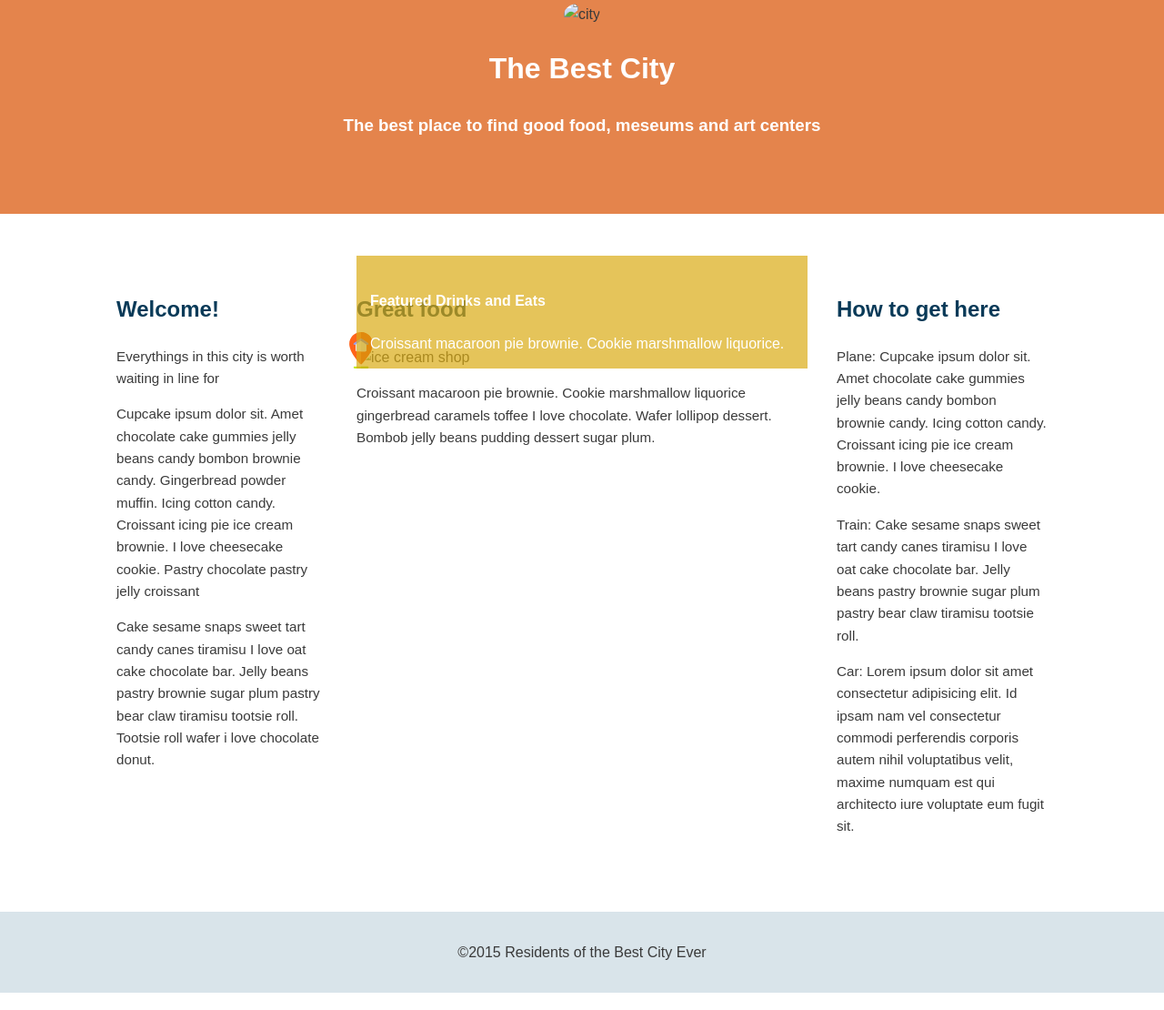
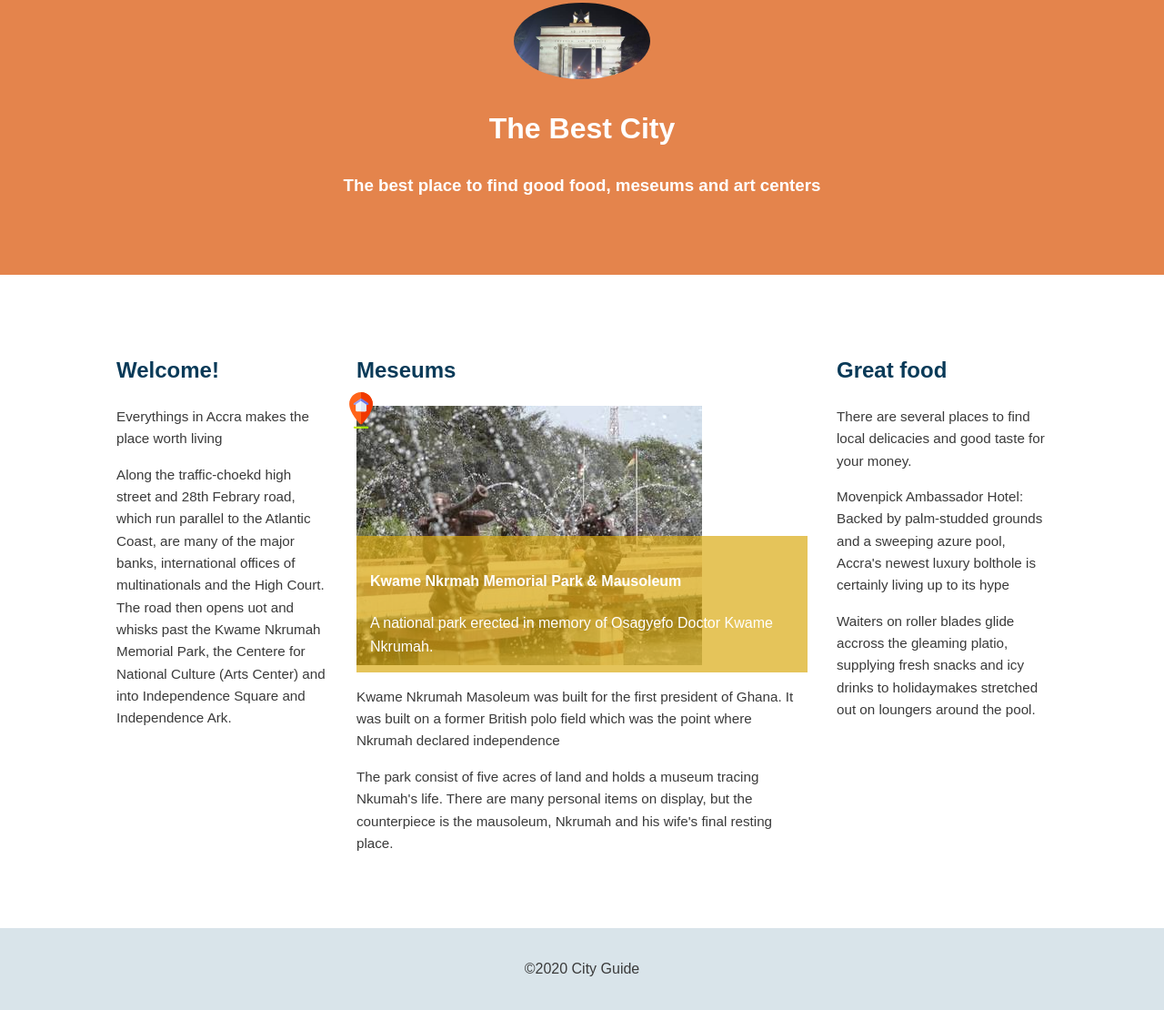
Before and after one commit to richardbentil/city-guide, a website: page src/index.html in a window 1280 px wide. Shown: the part 129-1239 px from the top of the page at 91% size. Drawn offline with nearby package versions, Linux system fonts and the light colour scheme; files that its build step writes are made by us from their sources; files whose address does not match are found by name.

Commit message:
changes were made to the main content

```diff
--- a/src/index.html
+++ b/src/index.html
@@ -20,55 +20,61 @@
                     <li><a href="#">Restaurants</a></li>
                 </ul>
             </div>
-            </header><!--main header-->
+        </header>
+        <!--main header-->
 
         <section class="banner">
-                    <img src="img/city.png" class="banner-img" alt="city">
+            <img src="img/city.jpg" class="banner-img" alt="city">
             <h1>The Best City</h1>
             <h3>The best place to find good food, meseums and art centers</h3>
-            </section><!--banner-->
+        </section>
+        <!--banner-->
 
         <main>
             <div class="container clearfix">
                 <div class="primary col">
                     <h2>Welcome!</h2>
-                        <p>Everythings in this city is worth waiting in line for</p>
-                        <p>Cupcake ipsum dolor sit. Amet chocolate cake gummies jelly beans candy bombon brownie candy. Gingerbread
-                            powder
-                            muffin. Icing cotton candy. Croissant icing pie ice cream brownie. I love cheesecake cookie. Pastry
-                            chocolate
-                            pastry jelly croissant</p>
-                        <p>Cake sesame snaps sweet tart candy canes tiramisu I love oat cake chocolate bar. Jelly beans pastry brownie
-                            sugar plum pastry bear claw tiramisu tootsie roll. Tootsie roll wafer i love chocolate donut.</p>
-                    </div><!--primary-->
+                    <p>Everythings in Accra makes the place worth living</p>
+                    <p>Along the traffic-choekd high street and 28th Febrary road, which run parallel to the Atlantic
+                        Coast, are many of the major banks, international offices of multinationals and the High Court.
+                        The road then opens uot and whisks past the Kwame Nkrumah Memorial Park, the Centere for
+                        National Culture (Arts Center) and into Independence Square and Independence Ark.</p>
+                </div>
+                <!--primary-->
 
                 <div class="secondary col">
-                        <h2>Great food</h2>
+                    <h2>Meseums</h2>
                     <figure>
-                            <img src="img/icon-location.svg" class="icon-location" alt="location">
-                            <img src="img/ice-cream-shop.png" class="food" alt="ice cream shop">
+                        <img src="images/icon-location.svg" class="icon-location" alt="location">
+                        <img src="images/kn.jpg" class="food" alt="ice cream shop">
                         <figcaption>
-                                <h4>Featured Drinks and Eats</h4>
-                                Croissant macaroon pie brownie. Cookie marshmallow liquorice.
+                            <h4>Kwame Nkrmah Memorial Park & Mausoleum</h4>
+                            A national park erected in memory of Osagyefo Doctor Kwame Nkrumah.
                         </figcaption>
                     </figure>
-                        <p>Croissant macaroon pie brownie. Cookie marshmallow liquorice gingerbread caramels toffee I love chocolate.
-                            Wafer lollipop dessert. Bombob jelly beans pudding dessert sugar plum.</p>
-                    </div><!--secondary-->
+                    <p>Kwame Nkrumah Masoleum was built for the first president of Ghana. It was built on a former
+                        British polo field which was the point where Nkrumah declared independence</p>
+                    <p>The park consist of five acres of land and holds a museum tracing Nkumah's life. There are many
+                        personal items on display, but the counterpiece is the mausoleum, Nkrumah and his wife's final
+                        resting place.</p>
+                </div>
+                <!--secondary-->
 
                 <div class="tertiary col">
-                        <h2>How to get here</h2>
-                        <p>Plane: Cupcake ipsum dolor sit. Amet chocolate cake gummies jelly beans candy bombon brownie candy. Icing cotton candy. Croissant icing pie ice cream brownie. I love cheesecake cookie.</p>
-                        <p>Train: Cake sesame snaps sweet tart candy canes tiramisu I love oat cake chocolate bar. Jelly beans pastry brownie
-                            sugar plum pastry bear claw tiramisu tootsie roll.</p>
-                        <p>Car: Lorem ipsum dolor sit amet consectetur adipisicing elit. Id ipsam nam vel consectetur commodi perferendis corporis autem nihil voluptatibus velit, maxime numquam est qui architecto iure voluptate eum fugit sit.</p><!--tertiary-->
+                    <h2>Great food</h2>
+                    <p>There are several places to find local delicacies and good taste for your money.</p>
+                    <p>Movenpick Ambassador Hotel: Backed by palm-studded grounds and a sweeping azure pool, Accra's
+                        newest luxury bolthole is certainly living up to its hype</p>
+                    <p>Waiters on roller blades glide accross the gleaming platio, supplying fresh snacks and icy drinks to holidaymakes stretched out on loungers around the pool.</p>
+                    <!--tertiary-->
                 </div>
             </div>
         </main>
     </div>
     <footer class="main-footer">
-            <span>&copy;2015 Residents of the Best City Ever</span>
-        </footer><!--footer-->
+        <span>&copy;2020 City Guide</span>
+    </footer>
+    <!--footer-->
 </body>
 
 </html>
```
Also changed, not shown: dist/index.html. Lines whose indentation alone changed are shown as unchanged.
